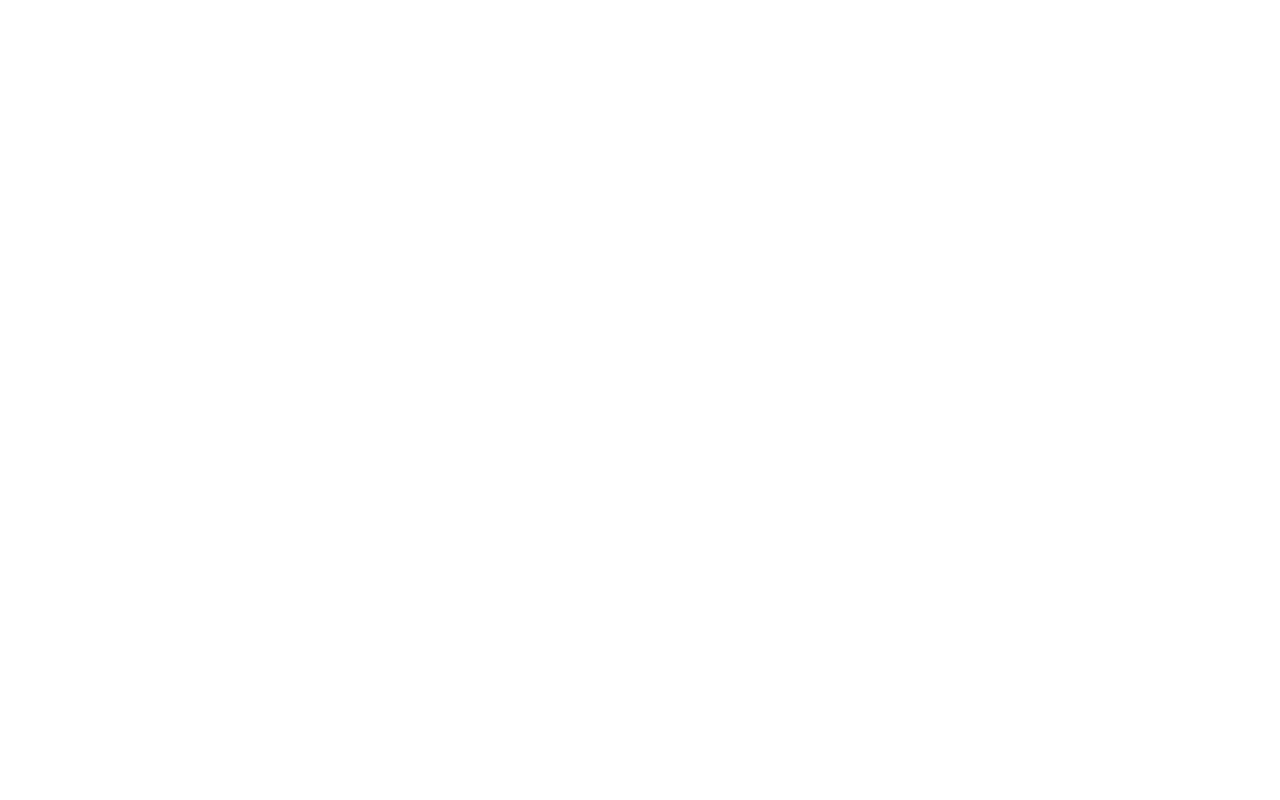
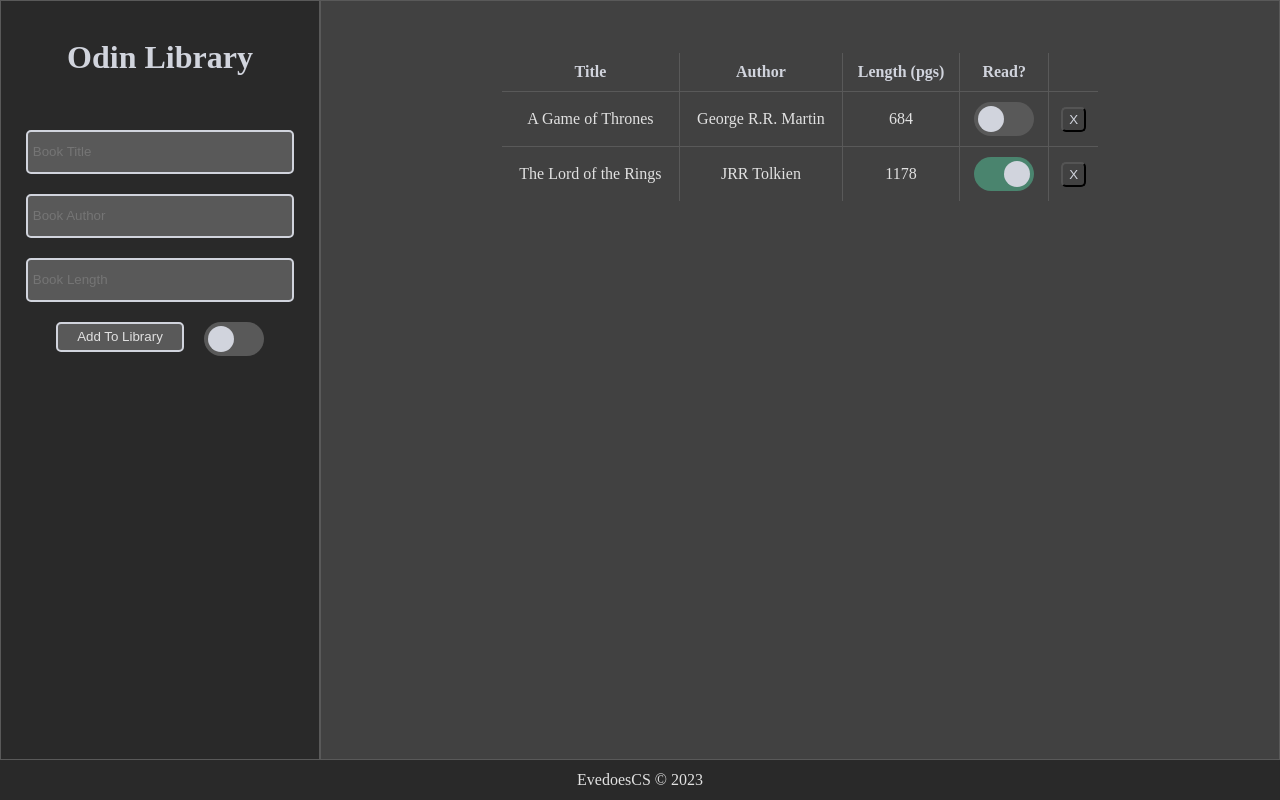
Before and after one commit to EvedoesCS/TOP, a plain HTML site: page odinLibrary/index.html in a window 1280 px wide. Drawn offline with Linux system fonts and the light colour scheme.

Commit message:
Feat: Odin Library Project Completed

```diff
--- a/odinLibrary/index.html
+++ b/odinLibrary/index.html
@@ -1,12 +1,48 @@
 <!DOCTYPE html>
 <html lang="en">
-<head>
-    <meta charset="UTF-8">
-    <meta http-equiv="X-UA-Compatible" content="IE=edge">
-    <meta name="viewport" content="width=device-width, initial-scale=1.0">
+  <head>
+    <meta charset="UTF-8" />
+    <meta http-equiv="X-UA-Compatible" content="IE=edge" />
+    <meta name="viewport" content="width=device-width, initial-scale=1.0" />
+    <link rel="stylesheet" href="./static/style.css" />
     <title>Odin Library</title>
-</head>
-<body>
-
-</body>
+  </head>
+  <body>
+    <!-- page sidebar -->
+    <div class="sidebar">
+      <div class="sidebar-title">
+        <h1>Odin Library</h1>
+      </div>
+      <div class="sidebar-content">
+        <input class="sidebar-form" id="bookTitle" placeholder="Book Title" type="text" />
+        <input class="sidebar-form" id="bookAuthor" placeholder="Book Author" type="text" />
+        <input class="sidebar-form" id="bookLength" placeholder="Book Length" type="text" />
+        <div class="submit-toggle-container">
+          <button class="sidebar-submit-btn" id="addBtn" type="Submit">Add To Library</button>
+          <label class="switch">
+            <input id="bookStatus" type="checkbox" />
+            <span class="slider round"></span>
+          </label>
+        </div>
+      </div>
+    </div>
+    <!-- page content -->
+    <div class="content">
+      <table id="myTable">
+        <tr class="table-column-labels">
+          <th>Title</th>
+          <th>Author</th>
+          <th>Length (pgs)</th>
+          <th>Read?</th>
+          <th></th>
+        </tr>
+        <!-- Table extends with renderBook() function in index.js -->
+      </table>
+    </div>
+    <!-- page footer -->
+    <div class="footer">
+      <p>EvedoesCS &copy 2023</p>
+    </div>
+  </body>
+  <script src="./index.js"></script>
 </html>
--- a/odinLibrary/index.js
+++ b/odinLibrary/index.js
@@ -0,0 +1,112 @@
+let myLibrary = [];
+const myTable = document.getElementById("myTable");
+
+//   book class to be used on 'bookshelf' cards
+function book(title, author, length, status, bookId) {
+  this.title = title;
+  this.author = author;
+  this.length = length;
+  this.status = status;
+  this.bookId = myLibrary.length;
+}
+
+//   function used to render and display new div elements with appropriate title, author and page#
+// input.
+function renderBook(title, author, length, status) {
+  const newRow = document.createElement("tr");
+  newRow.id = myLibrary.length - 1;
+  myTable.append(newRow);
+
+  const trTitle = document.createElement("td");
+  trTitle.textContent = title;
+  newRow.append(trTitle);
+
+  const trAuthor = document.createElement("td");
+  trAuthor.textContent = author;
+  newRow.append(trAuthor);
+
+  const trLength = document.createElement("td");
+  trLength.textContent = length;
+  newRow.append(trLength);
+
+  const trStatus = document.createElement("td");
+  newRow.append(trStatus);
+
+  const statusLabel = document.createElement("label");
+  statusLabel.classList.add("switch");
+  trStatus.append(statusLabel);
+  const statusInput = document.createElement("input");
+  statusInput.type = "checkbox";
+  statusLabel.append(statusInput);
+  const statusSpan = document.createElement("span");
+  statusSpan.classList.add("slider", "round");
+  statusLabel.append(statusSpan);
+
+  if (status == true) {
+    statusInput.setAttribute("checked", true);
+    trStatus.append(statusLabel);
+  } else {
+    trStatus.append(statusLabel);
+  }
+
+  const delBtnCell = document.createElement("td");
+  newRow.append(delBtnCell);
+  const delBtn = document.createElement("button");
+  delBtn.innerHTML = "X";
+  delBtn.classList.add("del-btn");
+  delBtnCell.append(delBtn);
+
+  delBtn.onclick = function () {
+    popBook(delBtnCell.parentElement.id);
+  };
+}
+
+//  function calls the render book function for each book already in the library
+// only run once on startup to avoid duplicating books.
+function populateBookshelf() {
+  for (let i = 0; i < myLibrary.length; i++) {
+    renderBook(
+      myLibrary[i].title,
+      myLibrary[i].author,
+      myLibrary[i].length,
+      myLibrary[i].status
+    );
+  }
+}
+populateBookshelf();
+
+// Function removes the indexed table row from the DOM and pops the index from 'myLibrary'
+function popBook(index) {
+  const tableRow = document.getElementById(index);
+  while (tableRow.firstChild != null) {
+    tableRow.firstChild.remove();
+  }
+  tableRow.remove();
+  myLibrary.pop(index);
+}
+
+//   function called by the new book button element to populate the 'myLibrary' list.
+function addToLib(title, author, length, status) {
+  let newBook = new book(title, author, length, status);
+  myLibrary.push(newBook);
+  renderBook(title, author, length, status);
+}
+
+document.getElementById("addBtn").onclick = function () {
+  let title = document.getElementById("bookTitle");
+  let author = document.getElementById("bookAuthor");
+  let length = document.getElementById("bookLength");
+  let status = document.getElementById("bookStatus");
+  addToLib(title.value, author.value, length.value, status.checked);
+
+  title.value = "";
+  author.value = "";
+  length.value = "";
+  status.checked = false;
+};
+
+function debugBooks() {
+  addToLib("A Game of Thrones", "George R.R. Martin", "684", false);
+  addToLib("The Lord of the Rings", "JRR Tolkien", "1178", true);
+}
+debugBooks();
--- a/odinLibrary/static/style.css
+++ b/odinLibrary/static/style.css
@@ -0,0 +1,217 @@
+* {
+  /* border: solid 1px red; */
+  margin: 0px;
+  padding: 0px;
+}
+
+:root {
+  --primary-bg: #292929;
+  --secondary-bg: #414141;
+  --tertiary-bg: #595959;
+
+  --primary-txt: #d1d4dd;
+  --secondary-txt: #e1e1e1;
+
+  --action-color: #4a846e;
+  --negative-action: #844a60;
+}
+
+body {
+  display: grid;
+  grid-template-columns: 25vw 75vw;
+  grid-template-rows: 95vh 5vh;
+
+  background-color: var(--primary-bg);
+}
+
+/* Sidebar Styles */
+
+.sidebar {
+  grid-column: 1 / 2;
+  grid-row: 1 / 2;
+
+  display: grid;
+  grid-template-rows: 15% 85%;
+
+  border: solid 1px var(--tertiary-bg);
+}
+
+.sidebar-title {
+  grid-row: 1 / 2;
+
+  display: flex;
+  justify-content: center;
+  align-items: center;
+
+  color: var(--primary-txt);
+}
+
+.sidebar-content {
+  grid-row: 2 / 3;
+
+  display: flex;
+  flex-direction: column;
+  align-items: center;
+  gap: 20px;
+
+  padding-top: 15px;
+}
+
+.sidebar-form {
+  width: 80%;
+  height: 30px;
+
+  background-color: var(--tertiary-bg);
+  border: solid 2px var(--primary-txt);
+  border-radius: 5px;
+  color: var(--secondary-txt);
+
+  padding: 5px;
+}
+
+.submit-toggle-container {
+  width: 80%;
+
+  display: flex;
+  justify-content: center;
+  gap: 20px;
+}
+
+.sidebar-submit-btn {
+  width: 50%;
+  height: 30px;
+
+  background-color: var(--tertiary-bg);
+  border: solid 2px var(--primary-txt);
+  border-radius: 5px;
+  color: var(--secondary-txt);
+
+  cursor: pointer;
+}
+
+.sidebar-submit-btn:hover {
+  background-color: var(--secondary-bg);
+}
+
+.switch {
+  position: relative;
+  display: inline-block;
+  width: 60px;
+  height: 34px;
+}
+
+.switch input {
+  opacity: 0;
+  width: 0;
+  height: 0;
+}
+
+.slider {
+  position: absolute;
+  cursor: pointer;
+  top: 0;
+  left: 0;
+  right: 0;
+  bottom: 0;
+  background-color: var(--tertiary-bg);
+  -webkit-transition: 0.4s;
+  transition: 0.4s;
+}
+
+.slider:before {
+  position: absolute;
+  content: "";
+  height: 26px;
+  width: 26px;
+  left: 4px;
+  bottom: 4px;
+  background-color: var(--primary-txt);
+  -webkit-transition: 0.4s;
+  transition: 0.4s;
+}
+
+input:checked + .slider {
+    background-color: var(--action-color);
+}
+
+input:focus + .slider {
+    box-shadow: 0 0 1px var(--action-color)
+}
+
+input:checked + .slider:before {
+    -webkit-transform: translate(26px);
+    -ms-transform: translateX(26px);
+    transform: translateX(26px);
+}
+
+.slider.round {
+    border-radius: 34px;
+}
+
+.slider.round:before {
+    border-radius: 50%;
+}
+
+/* Content Styles */
+
+.content {
+  grid-column: 2 / 3;
+  grid-row: 1 / 2;
+
+  display: flex;
+  justify-content: center;
+  align-items: flex-start;
+  padding: 50px;
+
+  background-color: var(--secondary-bg);
+  border: solid 1px var(--tertiary-bg);
+
+  overflow: scroll;
+}
+
+  table {
+    width: 70%;
+
+    border-collapse: collapse;
+    border: solid 2px var(--secondary-bg);
+    text-align: center;
+}
+
+th {
+  color: var(--primary-txt);
+}
+
+td {
+  color: var(--secondary-txt);
+}
+
+th, td {
+  border: solid 1px var(--tertiary-bg);
+  padding: 10px;
+}
+
+.del-btn {
+  height: 25px;
+  width: 25px;
+
+  background-color: var(--secondary-bg);
+  border-radius: 5px;
+  color: var(--primary-txt);
+
+  cursor: pointer;
+}
+
+
+/* Footer Styles */
+
+.footer {
+  grid-column: 1 / 3;
+  grid-row: 2 / 3;
+
+  display: flex;
+  justify-content: center;
+  align-items: center;
+
+  background-color: var(--primary-bg);
+  color: var(--secondary-txt);
+}
```
